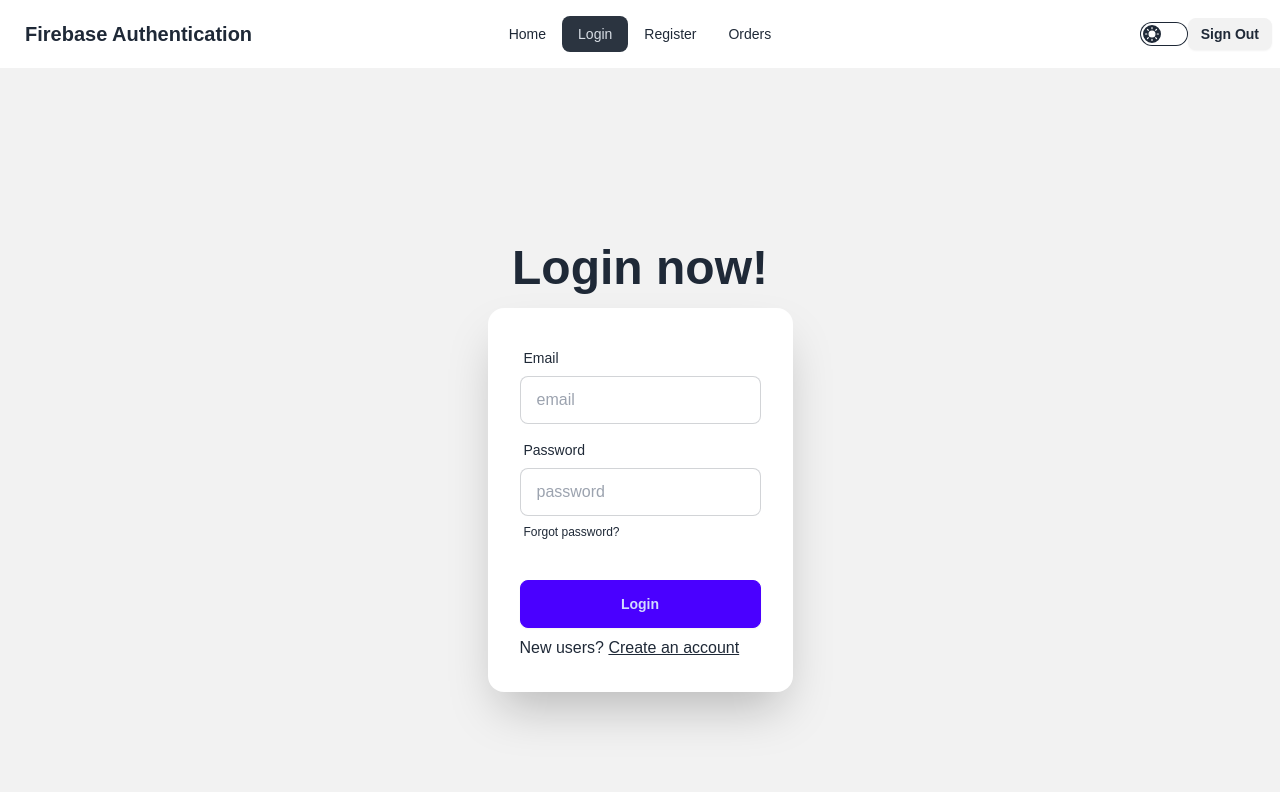
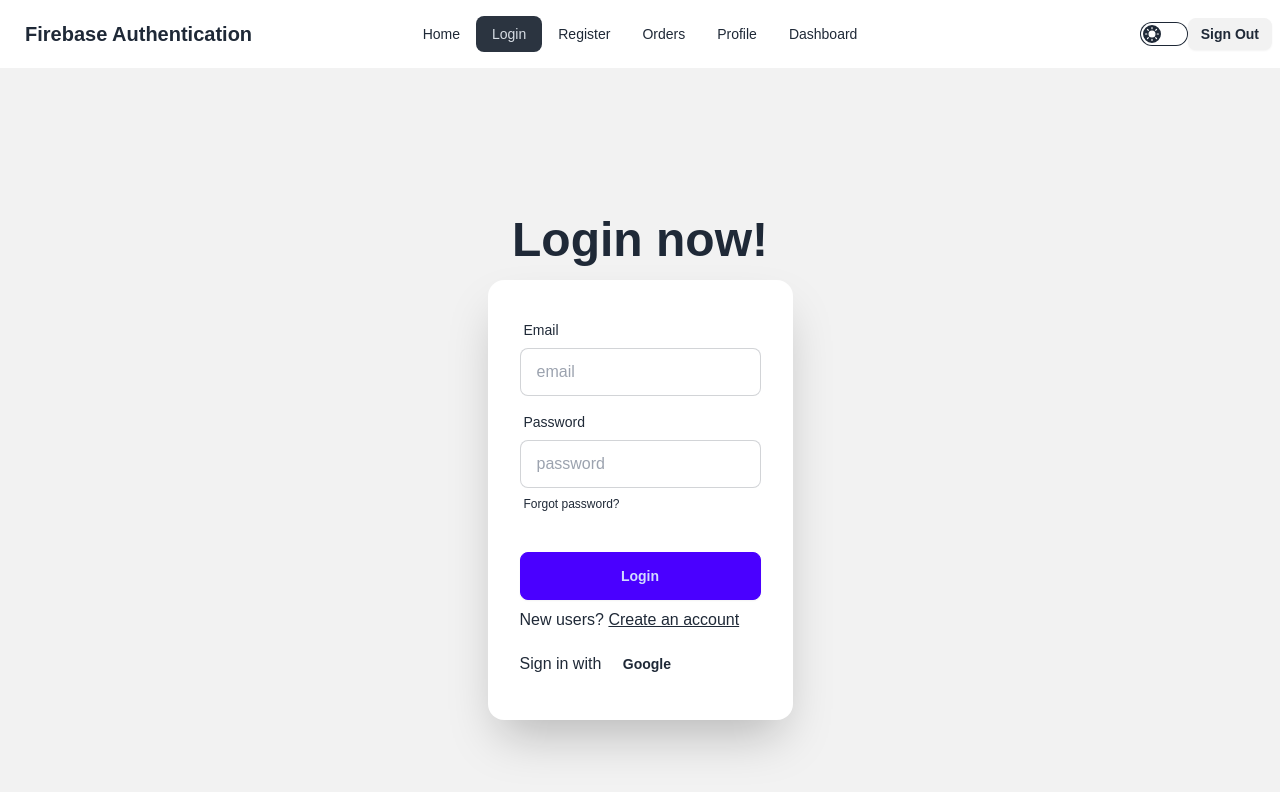
Before and after one commit to Sayem-Bhuiyan/firebase-authentication, a React (Vite) app: page /login in a window 1280 px wide. Shown: the top 792 px of the page. Built offline with nearby package versions, Linux system fonts and the light colour scheme; no server answers; sample sign-in values are in the browser's storage.

Commit message:
set the signUpWithPopUp for google

```diff
--- /dev/null
+++ b/src/components/Dashboard.jsx
@@ -0,0 +1,10 @@
+
+const Dashboard = () => {
+    return (
+        <div>
+            <h3 className="text-3xl">this is Dashboard</h3>
+        </div>
+    );
+};
+
+export default Dashboard;
--- a/src/components/Login/Login.jsx
+++ b/src/components/Login/Login.jsx
@@ -6,7 +6,7 @@
 
 const Login = () => {
 
-    const {loginUser} = useContext(AuthContext)
+    const {loginUser, signInWithGoogle} = useContext(AuthContext)
     const navigate = useNavigate();
 
     const handleLogin = e => {
@@ -27,6 +27,18 @@
         .catch((error) => {
             console.log(error);
         })
+    }
+
+    const handleGoogleSignIn = () => {
+      signInWithGoogle()
+      .then(userCredential => {
+        const user = userCredential.user;
+        console.log(user);
+        navigate('/')
+      })
+      .catch(error => {
+        console.log(error);
+      })
     }
 
   return (
@@ -70,6 +82,7 @@
               <input className="btn btn-primary" type="submit" value="Login" />
             </div>
             <p>New users? <Link to="/register" className="underline" >Create an account</Link></p>
+            <p>Sign in with <button onClick={handleGoogleSignIn} className="btn btn-ghost">Google</button></p>
 
           </form>
 
--- a/src/components/Navbar/Navbar.jsx
+++ b/src/components/Navbar/Navbar.jsx
@@ -31,6 +31,12 @@
       <li>
         <NavLink to="/orders">Orders</NavLink>
       </li>
+      {
+        user && <>
+        <li><NavLink to="/profile">Profile</NavLink></li>
+        <li><NavLink to="/dashboard">Dashboard</NavLink></li>
+        </>
+      }
     </>
   );
 
--- /dev/null
+++ b/src/components/Profile.jsx
@@ -0,0 +1,10 @@
+
+const Profile = () => {
+    return (
+        <div>
+            <h3 className="text-3xl">This is Profile</h3>
+        </div>
+    );
+};
+
+export default Profile;
--- a/src/components/providers/AuthProvider.jsx
+++ b/src/components/providers/AuthProvider.jsx
@@ -1,9 +1,10 @@
 import { createContext, useEffect, useState } from "react";
 import PropTypes from 'prop-types'
-import { createUserWithEmailAndPassword, onAuthStateChanged, signInWithEmailAndPassword, signOut } from "firebase/auth";
+import { GoogleAuthProvider, createUserWithEmailAndPassword, onAuthStateChanged, signInWithEmailAndPassword, signInWithPopup, signOut } from "firebase/auth";
 import auth from "../../firebase/firebase.config";
 
 export const AuthContext = createContext(null);
+const googleProvider = new GoogleAuthProvider();
 
 const AuthProvider = ({children}) => {
     const [user, setUser] = useState(null)
@@ -17,6 +18,11 @@
     const loginUser = (email, password) => {
         setLoading(true)
         return signInWithEmailAndPassword(auth, email, password);
+    }
+
+    const signInWithGoogle = () => {
+        setLoading(true)
+        return signInWithPopup(auth, googleProvider);
     }
 
     const logOut = () => {
@@ -44,6 +50,7 @@
           loading,
           createUser,
           loginUser,
+          signInWithGoogle,
           logOut
         };
 
```
Also changed, not shown: src/Router/Router.jsx (+10 -0 lines).
